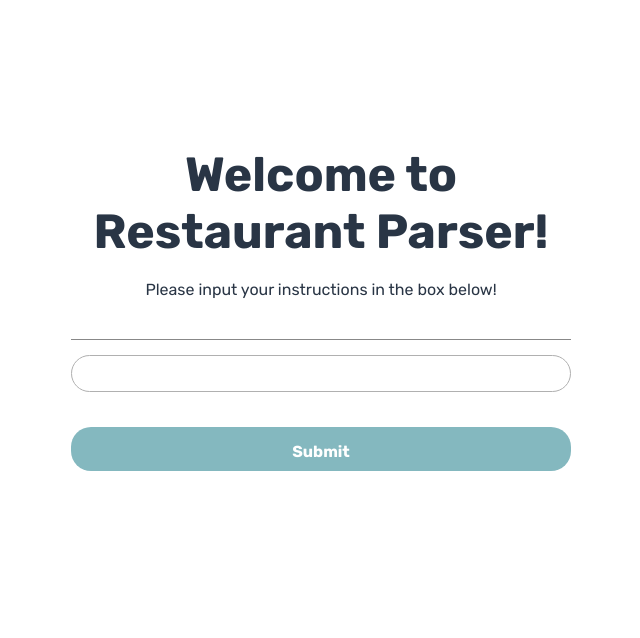
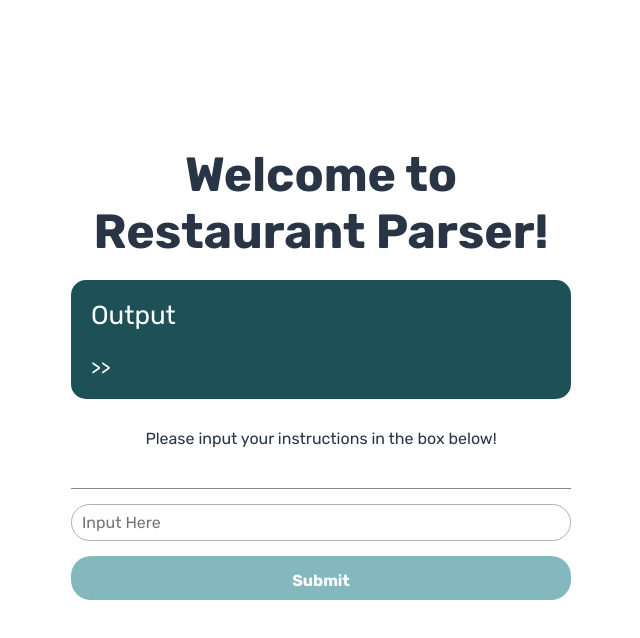
Before and after one commit to trishnguyen2001/restaurant-parser, a React (Create React App) app in the folder Frontend/: page / in a window 1280 px wide. Shown: the top 638 px of the page, without its empty margins (319-959 px from the left). Built offline with nearby package versions, Linux system fonts and the light colour scheme.

Commit message:
Updated output to display on screen

```diff
--- a/Frontend/src/routes/Home.jsx
+++ b/Frontend/src/routes/Home.jsx
@@ -12,6 +12,7 @@ const Container = styled.main`
 `;
 
 const InfoText = styled.div`
+  margin-top: 20px;
   text-align: center;
   font-size: 16px;
   font-weight: normal;
@@ -46,8 +47,27 @@ const Input1 = styled.input`
   font-weight: 400;
 `;
 
+const Label = styled.h3`
+  font-size: 26px;
+  font-weight: 400;
+  padding: 0px 0px 60px 0px
+  margin: 0px 0px 100px 0px;
+`;
+
+const Output = styled.div`
+  margin-top: 10px;
+  margin-bottom: 10px;
+  background-color: #1d5057;
+  border-radius: 15px;
+  padding: 20px;
+  width: 500px;
+  color: #ffffff;
+  font-size: 20px;
+  font-weight: 400;
+`;
+
 const SubmitButton = styled.button`
-  margin-top: 30px;
+  margin-top: 10px;
   width: 500px;
   height: 44px;
   padding: 15px;
@@ -76,16 +96,17 @@ const RightSide = styled.div`
 function Home() {
   const [isFetching, setIsFetching] = useState(false);
   const [userPrompt, setUserPrompt] = useState("");
+  const [parserResponse, setParserResponse] = useState("");
   const [serverError, setServerError] = useState({ status: 0, message: "" });
 
 
   const {
-    handleSubmit,
     register,
     formState: { errors },
   } = useForm();
 
-  const onSubmit = async () => {
+  const onSubmit = async (e) => {
+      e.preventDefault();
       const body = {
         userPrompt: userPrompt,
       };
@@ -103,9 +124,12 @@ function Home() {
       );
       console.log("Request sent to Flask server. Waiting for response...");
       const data = await response.json();
+
       console.log(response.status, data);
       setServerError({ status: response.status, message: data.message });
-      alert(data);
+
+      if(response.ok)
+        setParserResponse(data);
 
       setIsFetching(false);
     };
@@ -124,15 +148,20 @@ function Home() {
           >
 
             <Title>Welcome to Restaurant Parser!</Title>
+            <Output>
+                    <Label>Output</Label>
+                    <br></br>
+                    <span>{'>>    '}{parserResponse}</span>
+
+            </Output>
+
             <InfoText>
               Please input your instructions in the box below!
             </InfoText>
           </div>
 
-
-
           <div>
-              <form onSubmit={onSubmit}>
+            <form autocomplete="off" onSubmit={onSubmit}>
                 <div style={{ flex: 1 }}>
                   <Input1
                     {...register("userPrompt",
@@ -141,6 +170,7 @@ function Home() {
                           },
                     )}
                     style={{ color: "black" }}
+                    placeholder="Input Here"
                     name="userPrompt"
                     value={userPrompt}
                     onChange={(e) => setUserPrompt(e.target.value)}
@@ -153,16 +183,22 @@ function Home() {
                 </div>
             </form>
               </div>
-                <div>
                 {serverError && (
                   <ErrorText className="error-text">
                     <span>{serverError.message}</span>
                   </ErrorText>
                 )}
-                <SubmitButton type="submit">
+                {/* <SubmitButton type="submit"> */}
+                <SubmitButton onClick={onSubmit}>
                   Submit
                 </SubmitButton>
+
+              <div>
           </div>
+
+
+
+
         </RightSide>
       </Container>
     </>
```
Also changed, not shown: 2 other files (tests, documents, lock files or other folders). Lines whose indentation alone changed are shown as unchanged.
